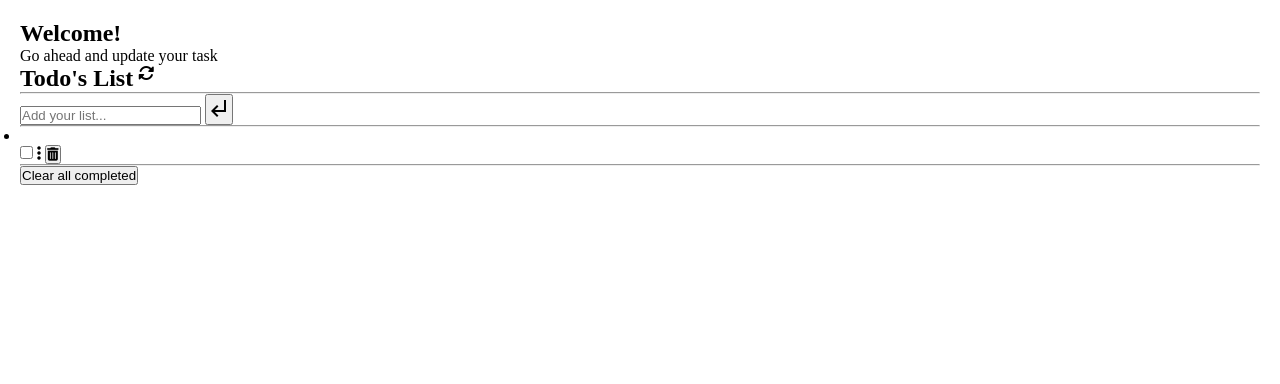
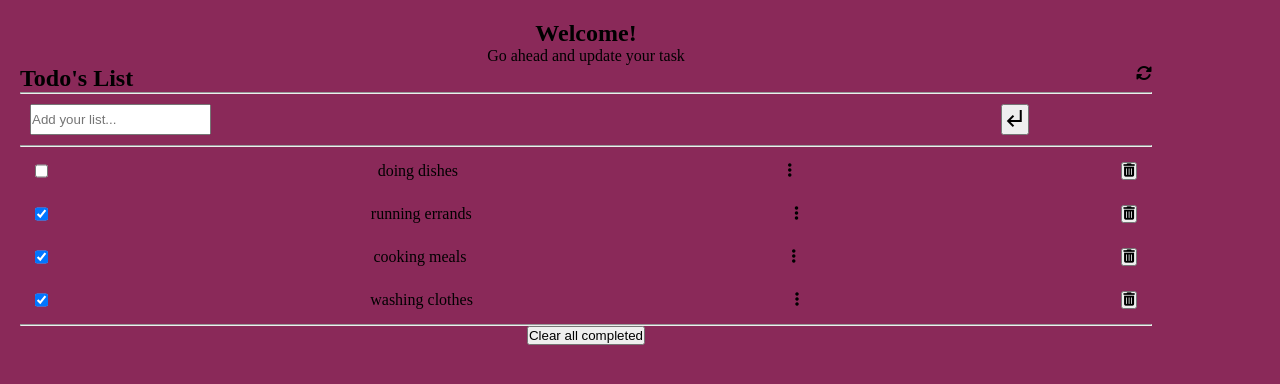
Before and after one commit to Eternalgratis/To-do-list, a website built with webpack: page src/index.html in a window 1280 px wide. Built offline with nearby package versions, Linux system fonts and the light colour scheme.

Commit message:
Setup dynamically and add stying

```diff
--- a/src/index.css
+++ b/src/index.css
@@ -10,9 +10,33 @@
 body {
     padding: 10px;
     margin: 10px;
+    text-align: center;
+    width: 90%;
+    background-color: #fff;
+    background-color: rgb(138, 41, 89);
 }
 
 .header {
     display: flex;
     gap: 5px;
+    justify-content: space-between;
 }
+
+#add-task {
+    width: 90%;
+    padding: 10px;
+    display: flex;
+    flex-direction: row;
+    justify-content: space-between;
+}
+
+.todo-list {
+    display: flex;
+    padding: 10px;
+    margin: 5px;
+    justify-content: space-between;
+}
+
+.fa-solid {
+    float: right;
+}
--- a/src/index.html
+++ b/src/index.html
@@ -27,14 +27,9 @@
         </button>
         </form>
         <hr>
-        <ul id="subsequent-list">
-            <div class="todo-list">
-                <li></li>
-                <input type="checkbox" class="check">
-                <i id="dot" class="fa-solid fa-ellipsis-vertical"></i>
-                <button><i class="fa-solid fa-trash-can"></i></button>
-            </div>
-        </ul>
+        <div id="subsequent-list">
+
+        </div>
         <hr>
           <button type="button">Clear all completed</button>
     </section>
--- a/src/index.js
+++ b/src/index.js
@@ -1,14 +1,26 @@
- import './index.css'
+import todoList from "./modules/task.js";
+import "./index.css";
 
- const addTask = document.querySelector('#add-task');
- const addInput = document.querySelector('#add');
- const submitBtn = document.querySelector('#submit-btn');
+const todo = document.getElementById("subsequent-list");
+// console.log(todo);
+const taskArr = () => {
+  let taskList = "";
 
- addTask.addEventListener('submit', (e) => {
-    e.preventDefault();
-    if (addInput.value === ''){
+  for (let i = 0; i < todoList.length; i += 1) {
+    const list = `
+            <div class="todo-list">
+            <input type="checkbox" class="check" value="task" ${todoList[i].completed}>
+            <label for="item">${todoList[i].description}</label>
+            <i id="dot" class="fa-solid fa-ellipsis-vertical"></i>
+            <button><i class="fa-solid fa-trash-can"></i></button>
+            </div>
+        `;
+    taskList += list;
+  }
+  todo.innerHTML = taskList;
+  console.log(todo);
+};
+taskArr();
 
-    } else {
-
-    }
- })
+// const  = document.querySelector('#subsequent-list');
+// subsequentList.appendChild(todo);
--- a/src/modules/task.js
+++ b/src/modules/task.js
@@ -1,8 +1,24 @@
-export default class {
-    constructor(value, index, completed = false) {
-      this.value = value;
-      this.index = index;
-      this.completed = completed;
-      this.element = this.#createElement();
-    }
-}
+const todoList = [
+    {
+        description: 'doing dishes',
+        completed: 'unchecked',
+        index: 0,
+    },
+    {
+        description: 'running errands',
+        completed: 'checked',
+        index: 1,
+    },
+    {
+        description: 'cooking meals',
+        completed: 'checked',
+        index: 2,
+    },
+    {
+        description: 'washing clothes',
+        completed: 'checked',
+        index: 3,
+    },
+]
+
+export default todoList;
```
Also changed, not shown: .eslintrc.json (added), .github/workflows/linters.yml (added), .stylelintrc.json (added), dist/bundle.js, dist/index.html, 1 other file.
